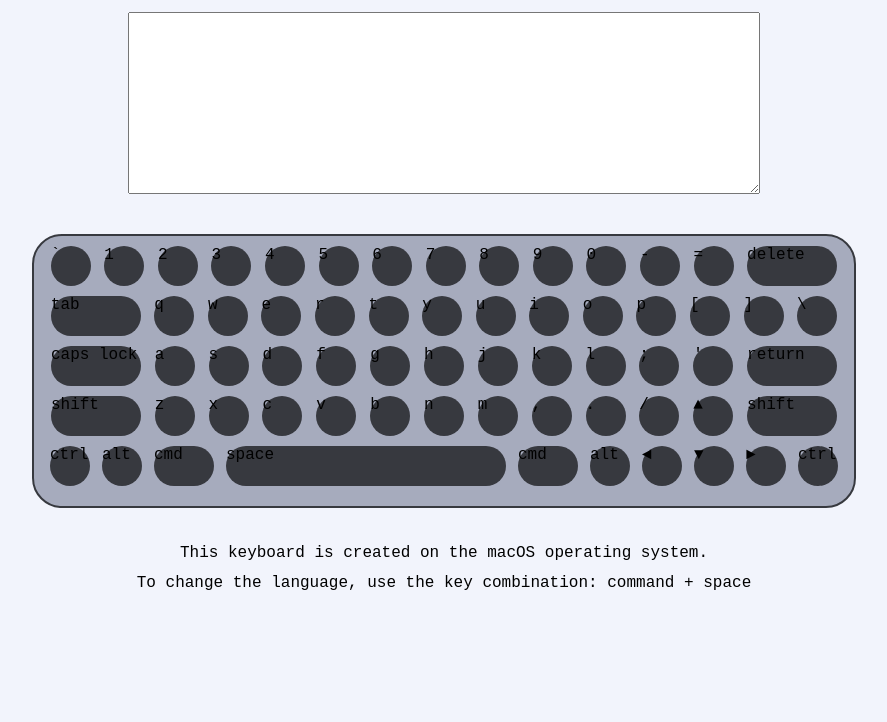
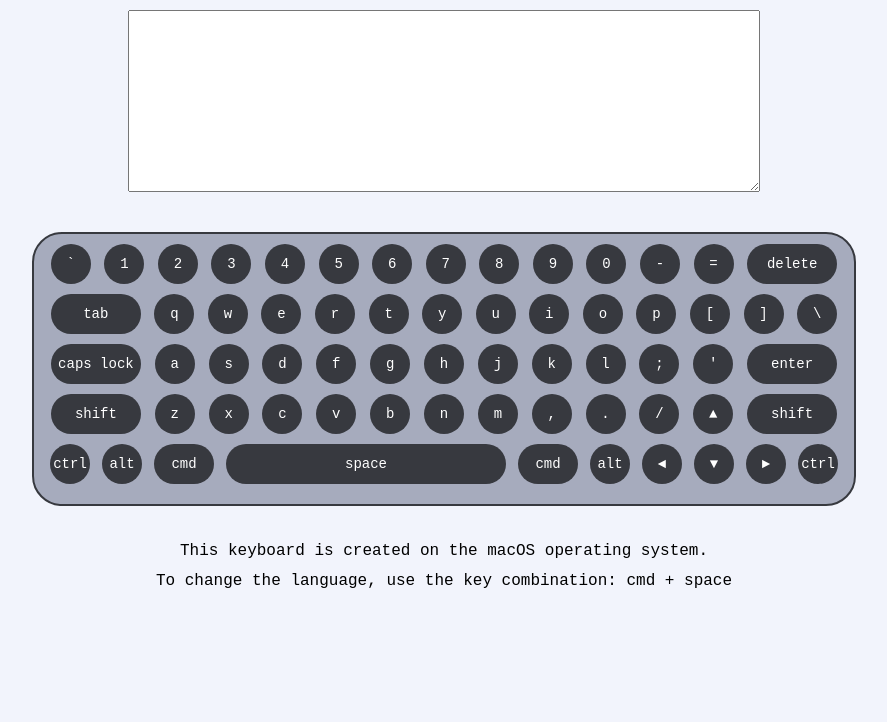
Before and after one commit to wandermiltz/virtual-keyboard, a website with bundled scripts: page index.html in a window 1280 px wide. Shown: the part 78-800 px from the top of the page, without its empty margins (196-1083 px from the left). Built offline with nearby package versions, Linux system fonts and the light colour scheme.

Commit message:
feat: update function addKeyboardKeyValues - add key values into span for caseUp, caps, shiftCaps

```diff
--- a/keyboard-keys.js
+++ b/keyboard-keys.js
@@ -522,12 +522,12 @@ keys[2] = [
   {
     code: 'Enter',
     eng: {
-      caseDown: 'return',
-      caseUp: 'return',
+      caseDown: 'enter',
+      caseUp: 'enter',
     },
     rus: {
-      caseDown: 'return',
-      caseUp: 'return',
+      caseDown: 'enter',
+      caseUp: 'enter',
     },
   },
 ];
--- a/script.js
+++ b/script.js
@@ -17,7 +17,7 @@ textarea.className = 'textarea';
 keyboard.className = 'keyboard';
 
 footer.className = 'footer';
-footer.innerText = 'This keyboard is created on the macOS operating system.\nTo change the language, use the key combination: command + space';
+footer.innerText = 'This keyboard is created on the macOS operating system.\nTo change the language, use the key combination: cmd + space';
 
 const body = document.querySelector('body');
 
@@ -68,7 +68,51 @@ function addKeyboardKeyValues() {
   for (let i = 0; i < keyboardKeysArr.length; i += 1) {
     for (let j = 0; j < keyboardKeysArr[i].length; j += 1) {
       keyboardKeysArr[i][j].classList.add(keys[i][j].code);
-      keyboardKeysArr[i][j].innerText = keys[i][j].eng.caseDown;
+
+      const engKey = document.createElement('span');
+      const rusKey = document.createElement('span');
+
+      engKey.classList.add('eng');
+      rusKey.classList.add('rus');
+      rusKey.classList.add('hidden');
+
+      const caseDownEng = document.createElement('span');
+      const caseUpEng = document.createElement('span');
+      const shiftCapsEng = document.createElement('span');
+      const capsEng = document.createElement('span');
+
+      const caseDownRus = document.createElement('span');
+      const caseUpRus = document.createElement('span');
+      const shiftCapsRus = document.createElement('span');
+      const capsRus = document.createElement('span');
+
+      caseDownEng.classList.add('caseDown');
+      caseUpEng.classList.add('caseUp');
+      caseUpEng.classList.add('hidden');
+      shiftCapsEng.classList.add('shiftCaps');
+      shiftCapsEng.classList.add('hidden');
+      capsEng.classList.add('caps');
+      capsEng.classList.add('hidden');
+
+      caseDownRus.classList.add('caseDown');
+      caseUpRus.classList.add('caseUp');
+      shiftCapsRus.classList.add('shiftCaps');
+      capsRus.classList.add('caps');
+
+      caseDownEng.innerText = keys[i][j].eng.caseDown;
+      caseUpEng.innerText = keys[i][j].eng.caseUp;
+
+      caseDownRus.innerText = keys[i][j].rus.caseDown;
+      caseUpRus.innerText = keys[i][j].rus.caseUp;
+
+      keyboardKeysArr[i][j].append(engKey);
+      keyboardKeysArr[i][j].append(rusKey);
+
+      engKey.append(caseDownEng);
+      engKey.append(caseUpEng);
+
+      rusKey.append(caseDownRus);
+      rusKey.append(caseUpRus);
     }
   }
 }
--- a/style.css
+++ b/style.css
@@ -9,7 +9,7 @@ body {
 }
 
 .title {
-  font-size: 30px;
+  font-size: 28px;
   line-height: 50px;
   color: #37393F;
   text-align: center;
@@ -47,10 +47,15 @@ body {
 }
 
 .keyboard__key {
+  display: flex;
+  justify-content: center;
+  align-items: center;
   width: 40px;
   height: 40px;
   border-radius: 20px;
   background-color: #37393F;
+  font-size: 14px;
+  color: #fff;
 }
 
 .footer {
@@ -76,3 +81,7 @@ body {
 .MetaLeft {
   width: 60px;
 }
+
+.hidden {
+  display: none;
+}
```
